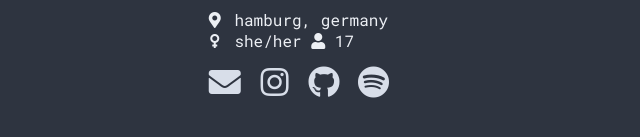
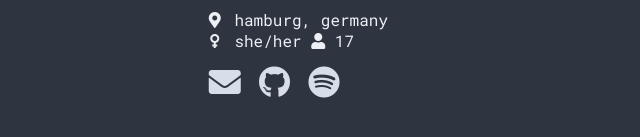
Before and after one commit to jaycibee/me.hjgr.org, a plain HTML site: page index.html in a window 1280 px wide. Shown: the part 373-510 px from the top of the page, without its empty margins (320-960 px from the left). Drawn offline with Linux system fonts and the light colour scheme.

Commit message:
Update index.html

```diff
--- a/index.html
+++ b/index.html
@@ -15,7 +15,7 @@
 		</div>
 		<div id="social">
 			<a id="email" href="mailto:private@jljaeger.de"><i class="fas fa-envelope fa-fw fa-2x"></i></a>
-			<a id="insta" href="https://instagram.com/jacob.jgr"><i class="fab fa-instagram fa-fw fa-2x"></i></a>
+			<!--<a id="insta" href="https://instagram.com/jacob.jgr"><i class="fab fa-instagram fa-fw fa-2x"></i></a>-->
 			<a id="github" href="https://github.com/helenajgr"><i class="fab fa-github fa-fw fa-2x"></i></a>
 			<a id="spotify" href="https://open.spotify.com/user/jayjay1908?si=02548394328244f2"><i class="fab fa-spotify fa-fw fa-2x"></i></a>
 		</div>
```
